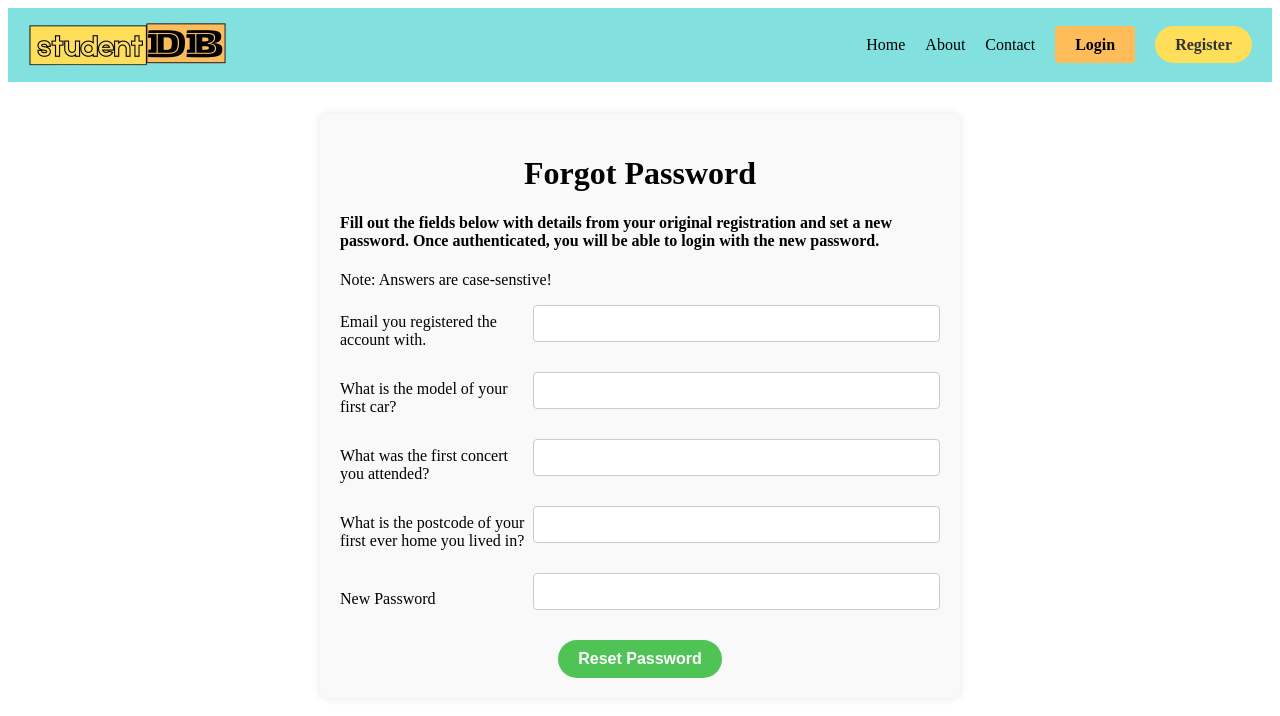
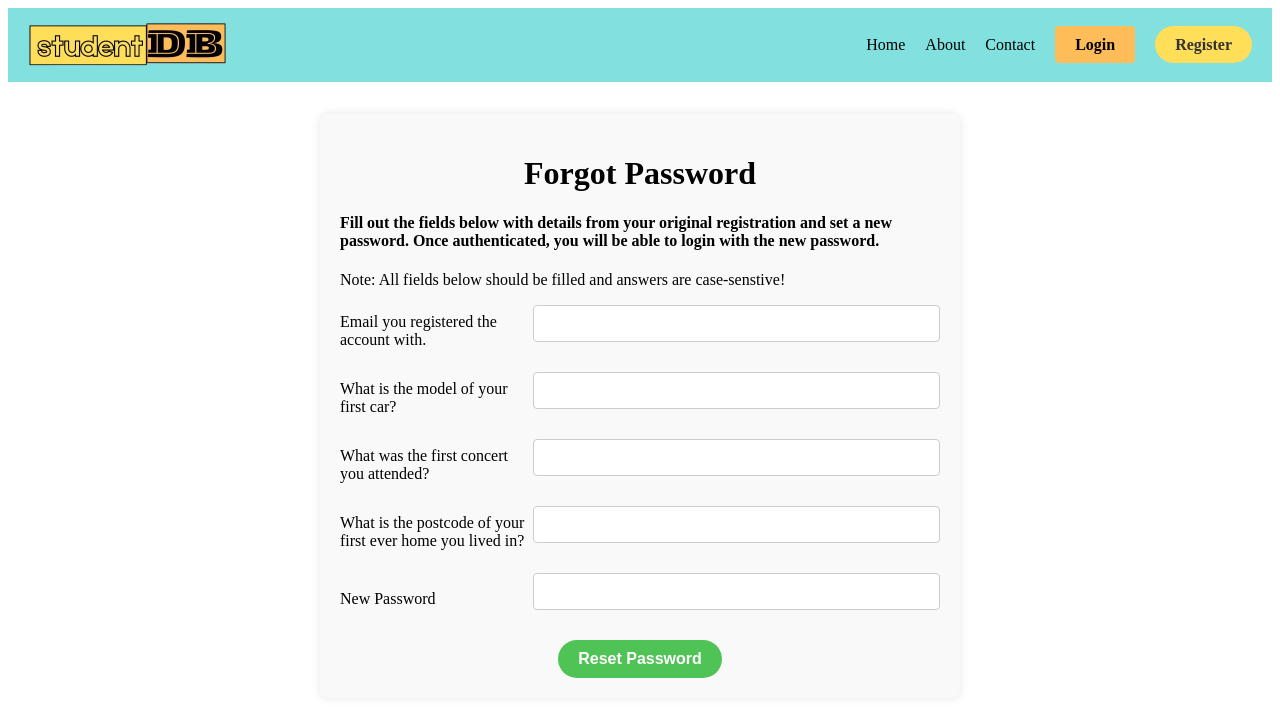
Before and after one commit to emanoj1/studentdb-client, a React (Create React App) app: page /forgot-password in a window 1280 px wide. Shown: the top 716 px of the page. Built offline with nearby package versions, Linux system fonts and the light colour scheme.

Commit message:
Add note on form - all fields are required.

```diff
--- a/src/components/ForgotPassword.js
+++ b/src/components/ForgotPassword.js
@@ -40,7 +40,7 @@ function ForgotPassword() {
     <div className="forgot-password-container">
       <h1>Forgot Password</h1>
       <h4>Fill out the fields below with details from your original registration and set a new password. Once authenticated, you will be able to login with the new password.</h4>
-      <p>Note: Answers are case-senstive!</p>
+      <p>Note: All fields below should be filled and answers are case-senstive!</p>
       {error && <p style={{ color: 'red' }}>{error}</p>}
       {success && <p style={{ color: 'green' }}>{success}</p>}
       <form onSubmit={handleSubmit}>
```
